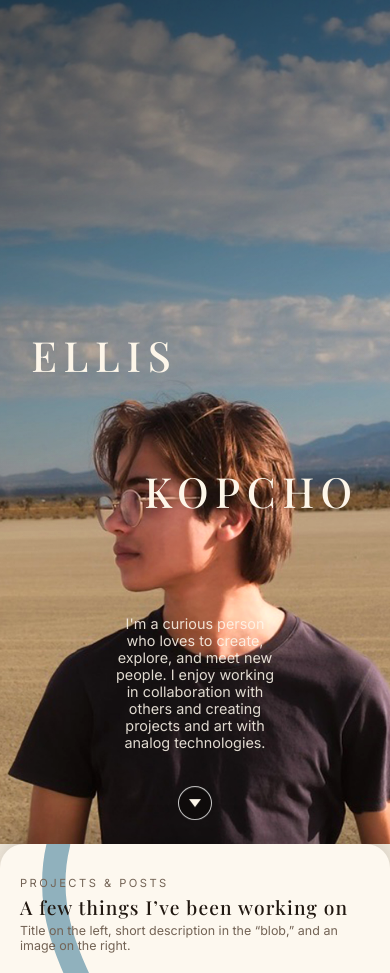
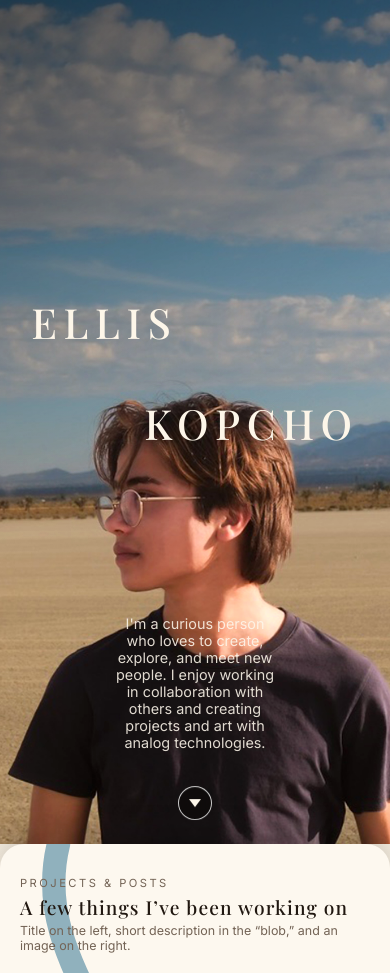
Before and after one commit to EllisKopcho/EllisKopcho.github.io, a plain HTML site: page index.html in a window 390 px wide. Shown: the top 973 px of the page. Drawn offline with nearby package versions, Linux system fonts and the light colour scheme.

Commit message:
Update index.html

```diff
--- a/index.html
+++ b/index.html
@@ -102,13 +102,13 @@
 
     /* first name slightly higher, last name slightly lower */
     #first-name {
-      top: 44%;
+      top: 40%;
       left: 6vw;
       text-align: left;
     }
 
     #last-name {
-      top: 56%;
+      top: 52%;
       right: 6vw;
       text-align: right;
     }
@@ -337,12 +337,12 @@
 
     @media (max-width: 740px) {
       #first-name {
-        top: 42%;
+        top: 38%;
         left: 8vw;
         font-size: clamp(2.6rem, 10vw, 4.2rem);
       }
       #last-name {
-        top: 58%;
+        top: 50%;
         right: 8vw;
         font-size: clamp(2.6rem, 10vw, 4.2rem);
       }
```
